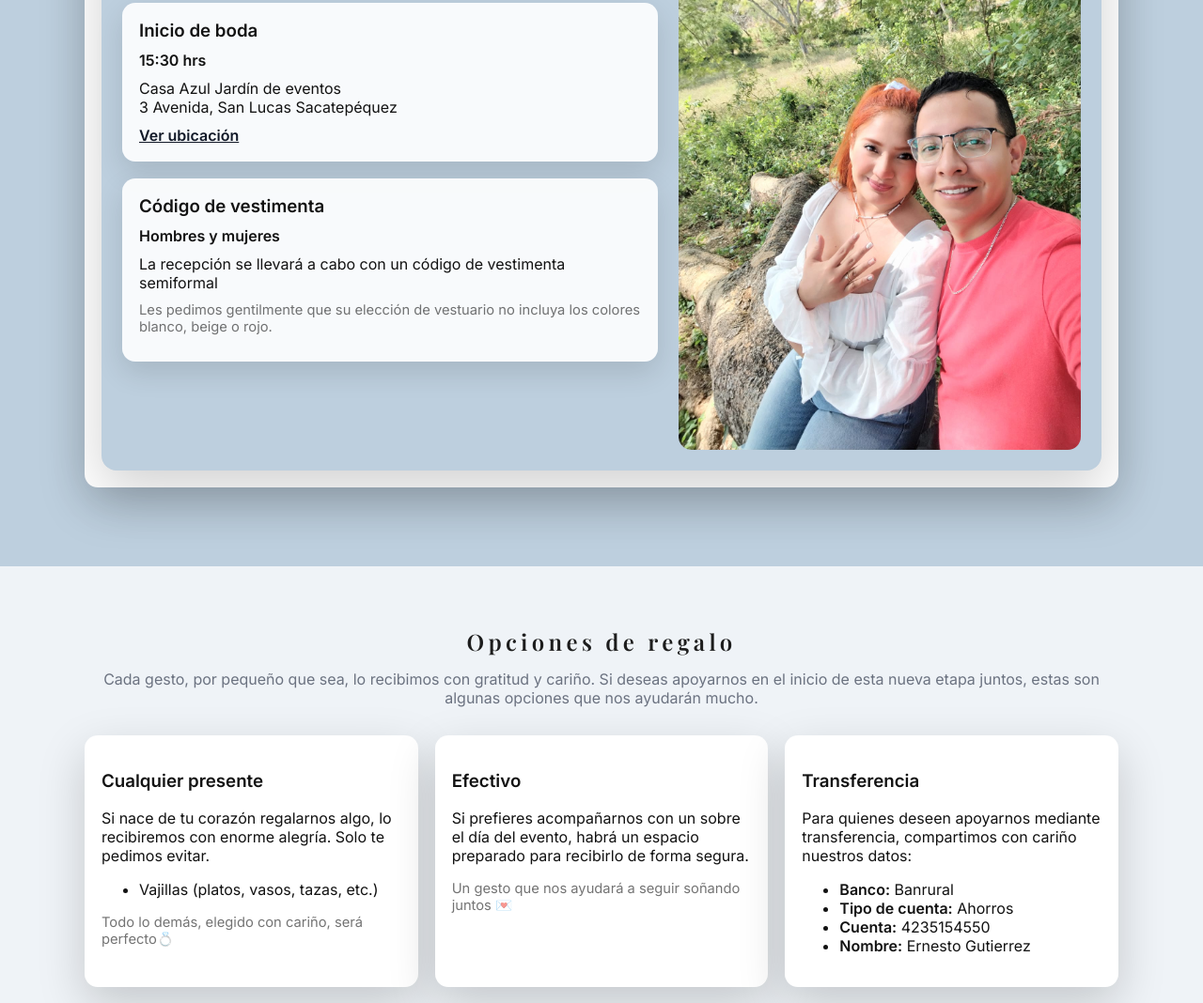
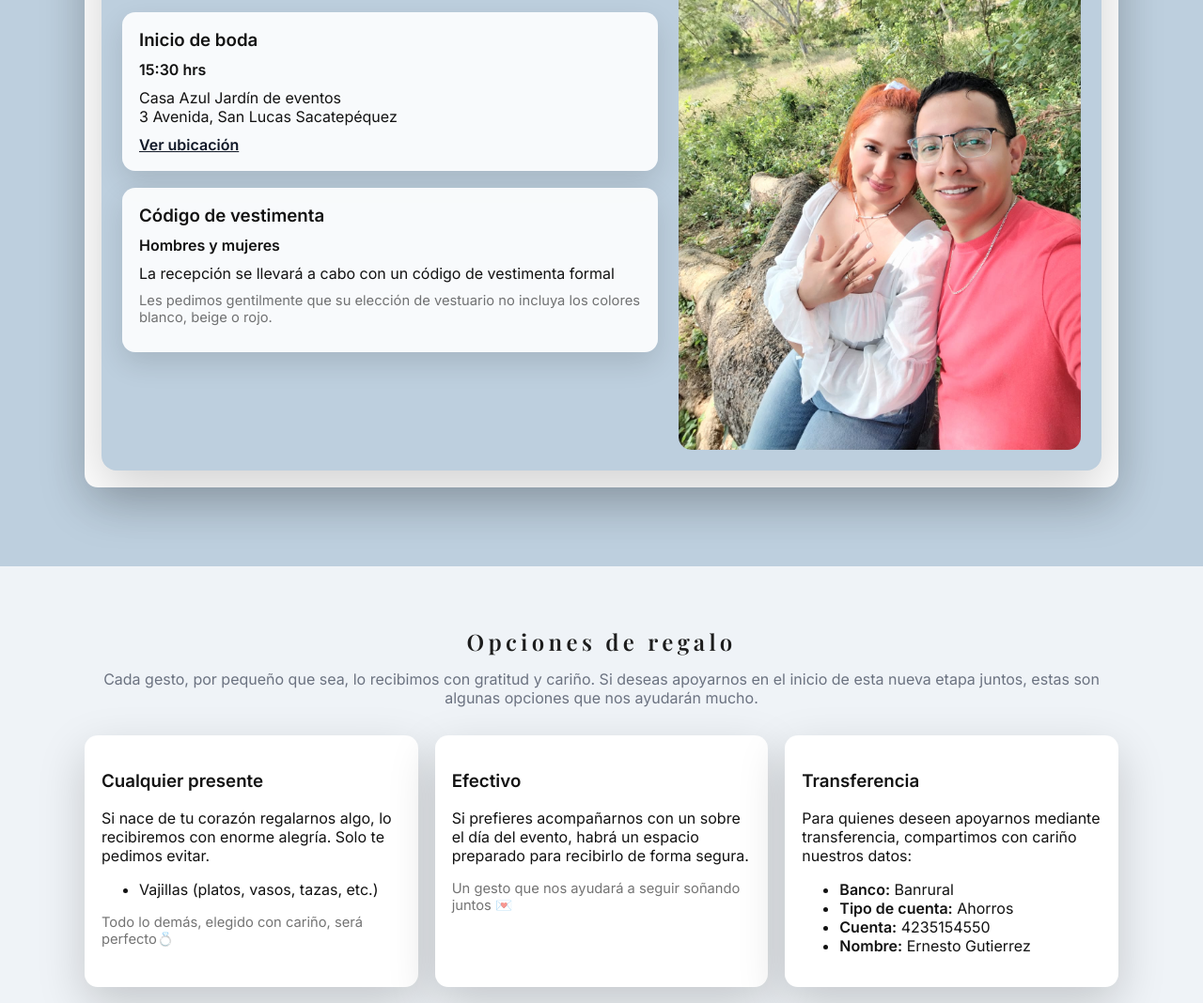
Before and after one commit to fgutierrez99/bodaDamErn, a website: page public/index.html in a window 1280 px wide. Shown: the part 1269-2337 px from the top of the page at 94% size. Drawn offline with nearby package versions, Linux system fonts and the light colour scheme; no server answers.

Commit message:
cambio de vestimenta

```diff
--- a/public/index.html
+++ b/public/index.html
@@ -71,7 +71,7 @@
                             <div class="dayMiniCard">
                                 <h3>Código de vestimenta</h3>
                                 <p><strong>Hombres y mujeres</strong></p>
-                                <p>La recepción se llevará a cabo con un código de vestimenta semiformal</p>
+                                <p>La recepción se llevará a cabo con un código de vestimenta formal</p>
                                 <p class="note">
                                     Les pedimos gentilmente que su elección de vestuario no incluya los colores blanco,
                                     beige o rojo.
```
